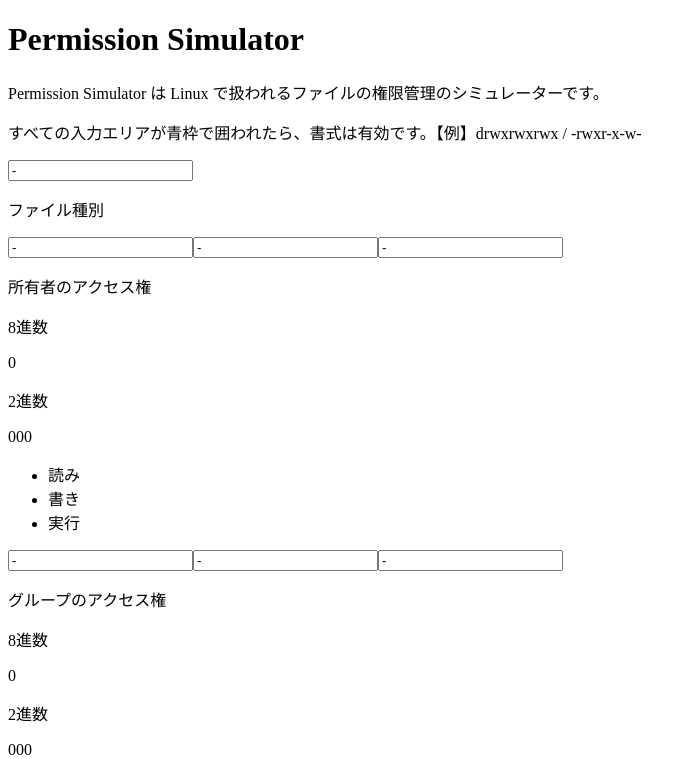
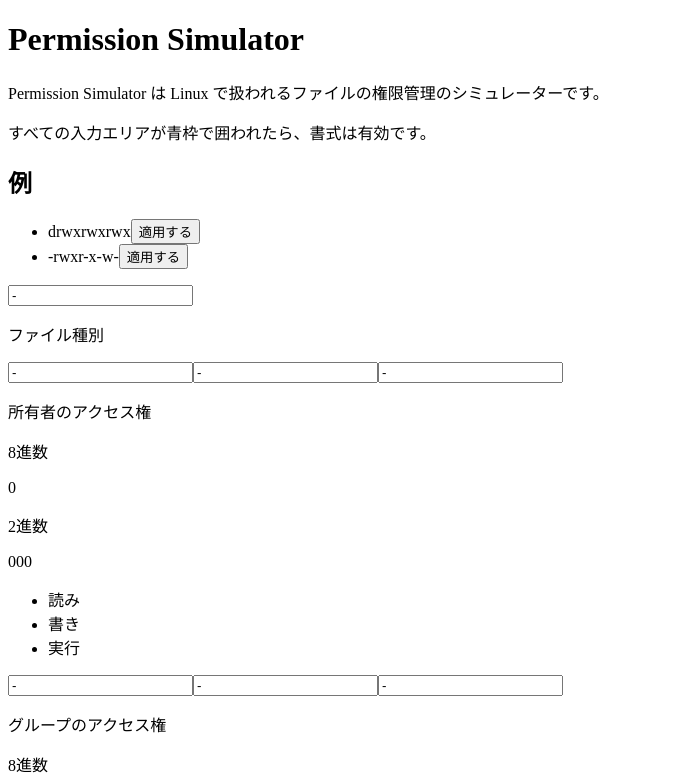
Before and after one commit to shimotsu4431/permission, a Next.js app: page / in a window 1280 px wide. Shown: the top 778 px of the page, without its empty margins (0-696 px from the left). Built offline with nearby package versions, Linux system fonts and the light colour scheme.

Commit message:
add sample button

```diff
--- a/pages/index.jsx
+++ b/pages/index.jsx
@@ -1,5 +1,5 @@
 import Head from 'next/head'
-import { atom, useRecoilValue } from 'recoil'
+import { atom, useRecoilState } from 'recoil'
 
 import InputBox from '../components/InputBox'
 import InputBoxList from '../components/InputBoxList'
@@ -19,7 +19,7 @@ export const textState = atom({
 })
 
 export default function Home() {
-  const textList = useRecoilValue(textState)
+  const [textList, setTextList] = useRecoilState(textState)
 
   const getPermissionTexts = startIndex => {
     const array = textList.slice(startIndex, startIndex + 3)
@@ -37,16 +37,30 @@ export default function Home() {
       </Head>
 
       <div className="min-w-[880px] p-6">
-        <header className="mb-6">
+        <header className="mb-10">
           <h1 className="mb-2 text-3xl font-bold">Permission Simulator</h1>
           <p>
             Permission Simulator は Linux
             で扱われるファイルの権限管理のシミュレーターです。
           </p>
-          <p>
-            すべての入力エリアが青枠で囲われたら、書式は有効です。【例】drwxrwxrwx
-            / -rwxr-x-w-
-          </p>
+          <p>すべての入力エリアが青枠で囲われたら、書式は有効です。</p>
+          <h2 className="mt-4 mb-2 text-xl font-bold">例</h2>
+          <ul>
+            <li className="mb-2 text-base">
+              <span>drwxrwxrwx</span>
+              <button
+                className="ml-2 rounded-md border-2 border-indigo-600 p-1 text-xs bg-white hover:bg-indigo-600 hover:text-white"
+              >
+                適用する
+              </button>
+            </li>
+            <li className="text-base">
+              <span>-rwxr-x-w-</span>
+              <button className="ml-2 rounded-md border-2 border-indigo-600 p-1 text-xs bg-white hover:bg-indigo-600 hover:text-white">
+                適用する
+              </button>
+            </li>
+          </ul>
         </header>
 
         <div className="flex">
```
